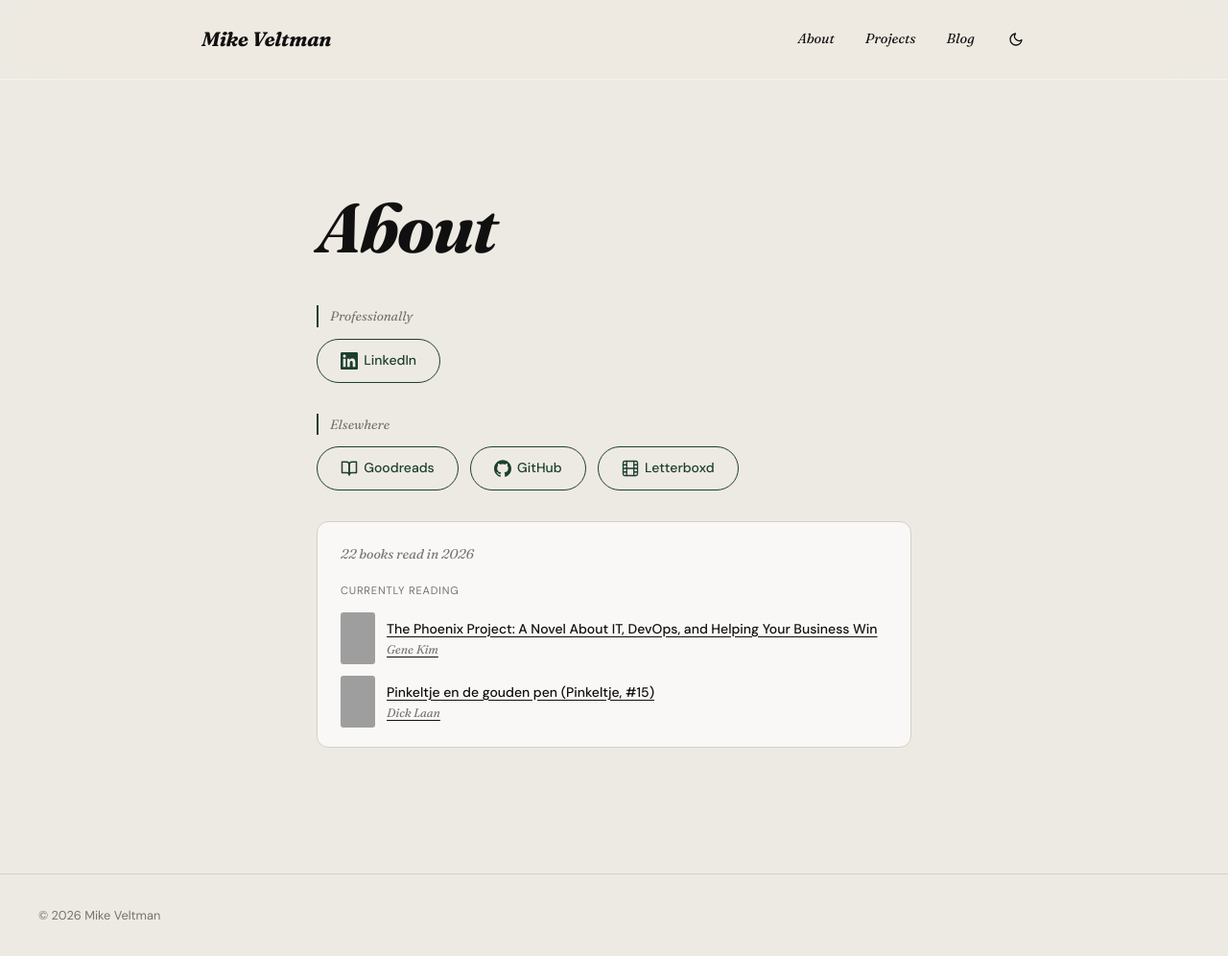
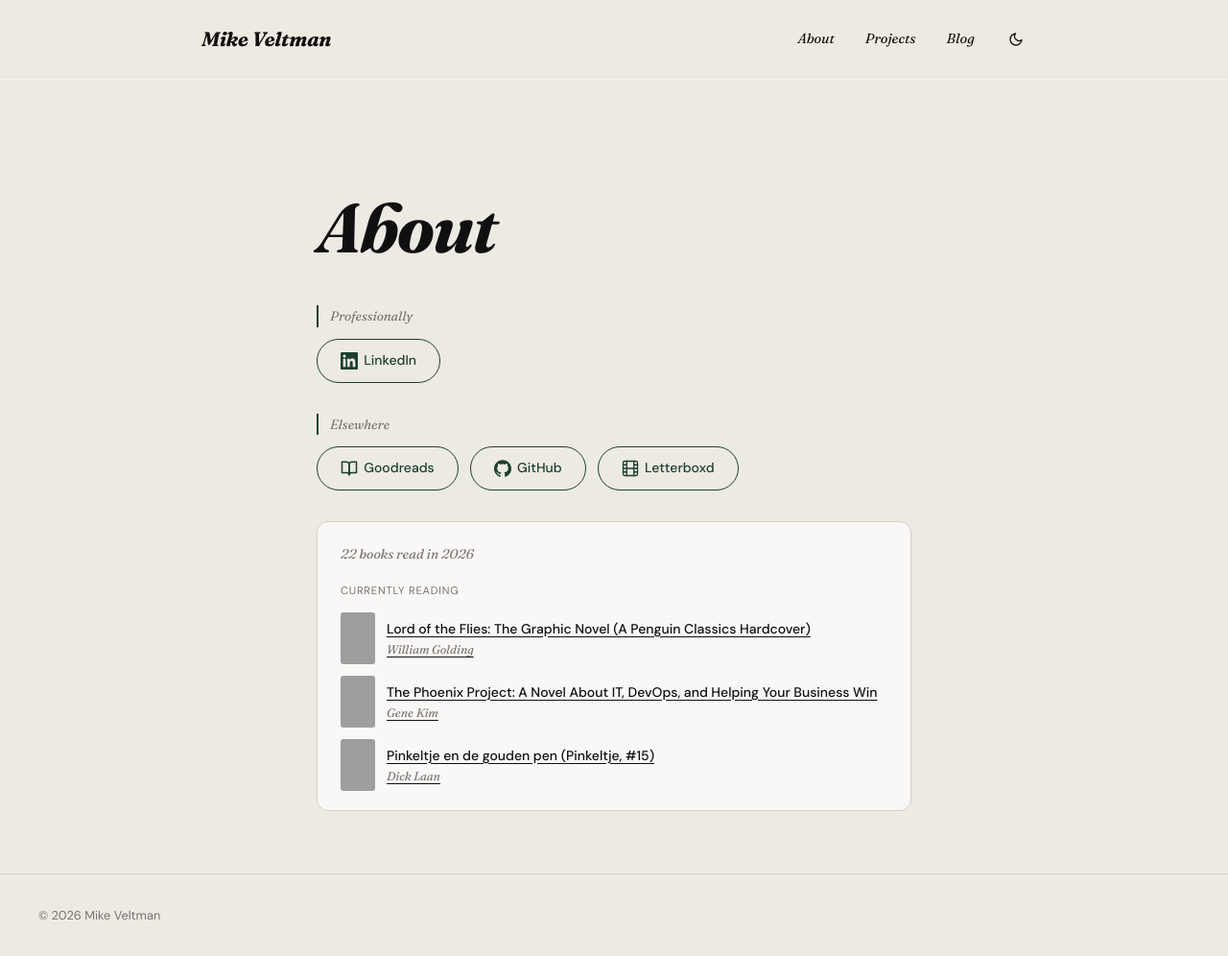
Before and after one commit to mikeveltman/mikeveltman.github.io, a Jekyll site: the page built from _pages/over.md, in a window 1280 px wide and 996 px high. Shown: the whole window at 96% size. Built offline with Jekyll 4.4.1, drawn with Linux system fonts in a browser that asks for light colours; grey boxes are pictures that could not be loaded.

Commit message:
Update Goodreads data

```diff
--- a/_data/goodreads.json
+++ b/_data/goodreads.json
@@ -2,6 +2,13 @@
   "year": 2026,
   "read_count": 22,
   "currently_reading": [
+    {
+      "title": "Lord of the Flies: The Graphic Novel (A Penguin Classics Hardcover)",
+      "author": "William Golding",
+      "cover": "https://i.gr-assets.com/images/S/compressed.photo.goodreads.com/books/1745635860l/232026855._SX318_.jpg",
+      "url": "https://www.goodreads.com/review/show/8815993212?utm_medium=api&utm_source=rss",
+      "read_at": ""
+    },
     {
       "title": "The Phoenix Project: A Novel About IT, DevOps, and Helping Your Business Win",
       "author": "Gene Kim",
```
